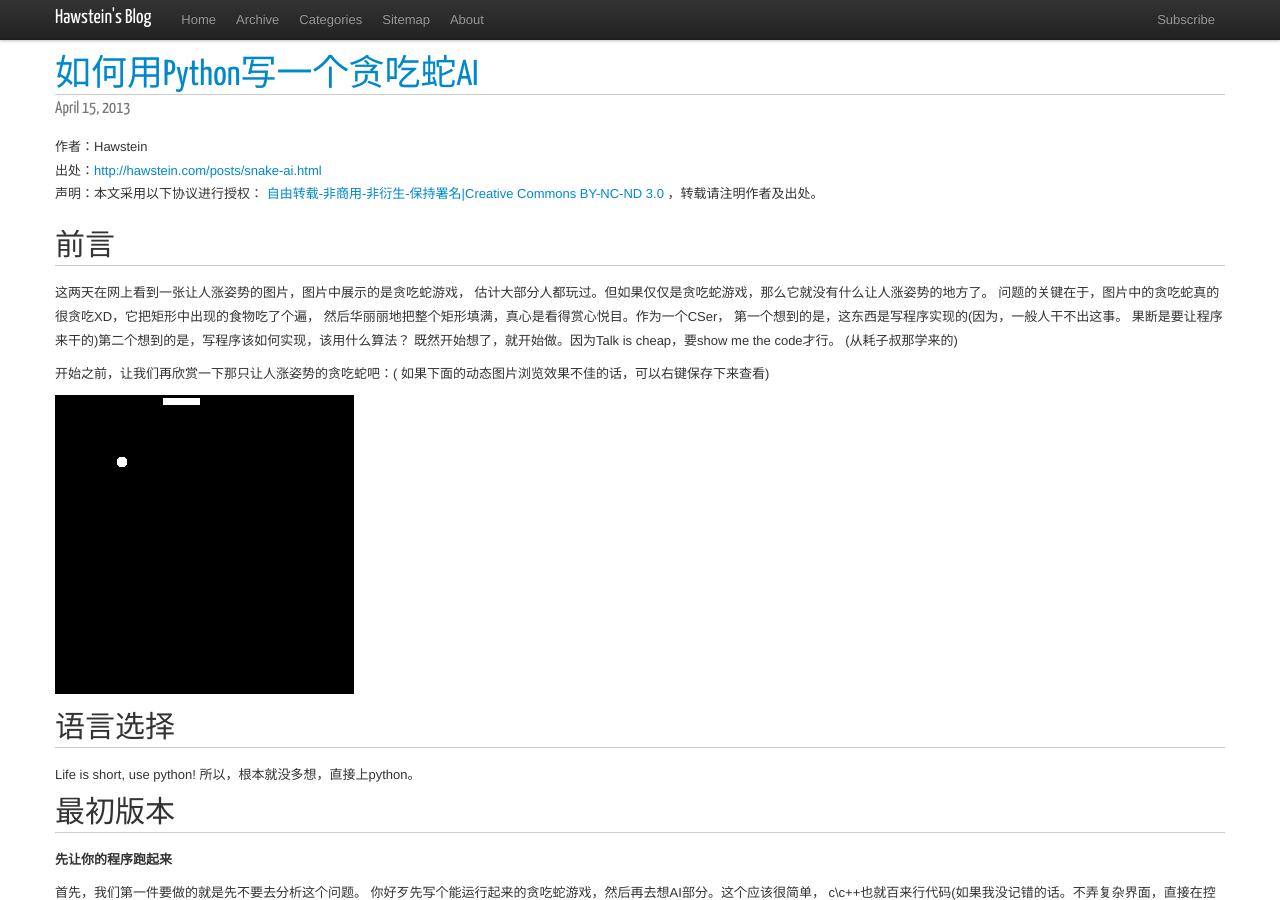
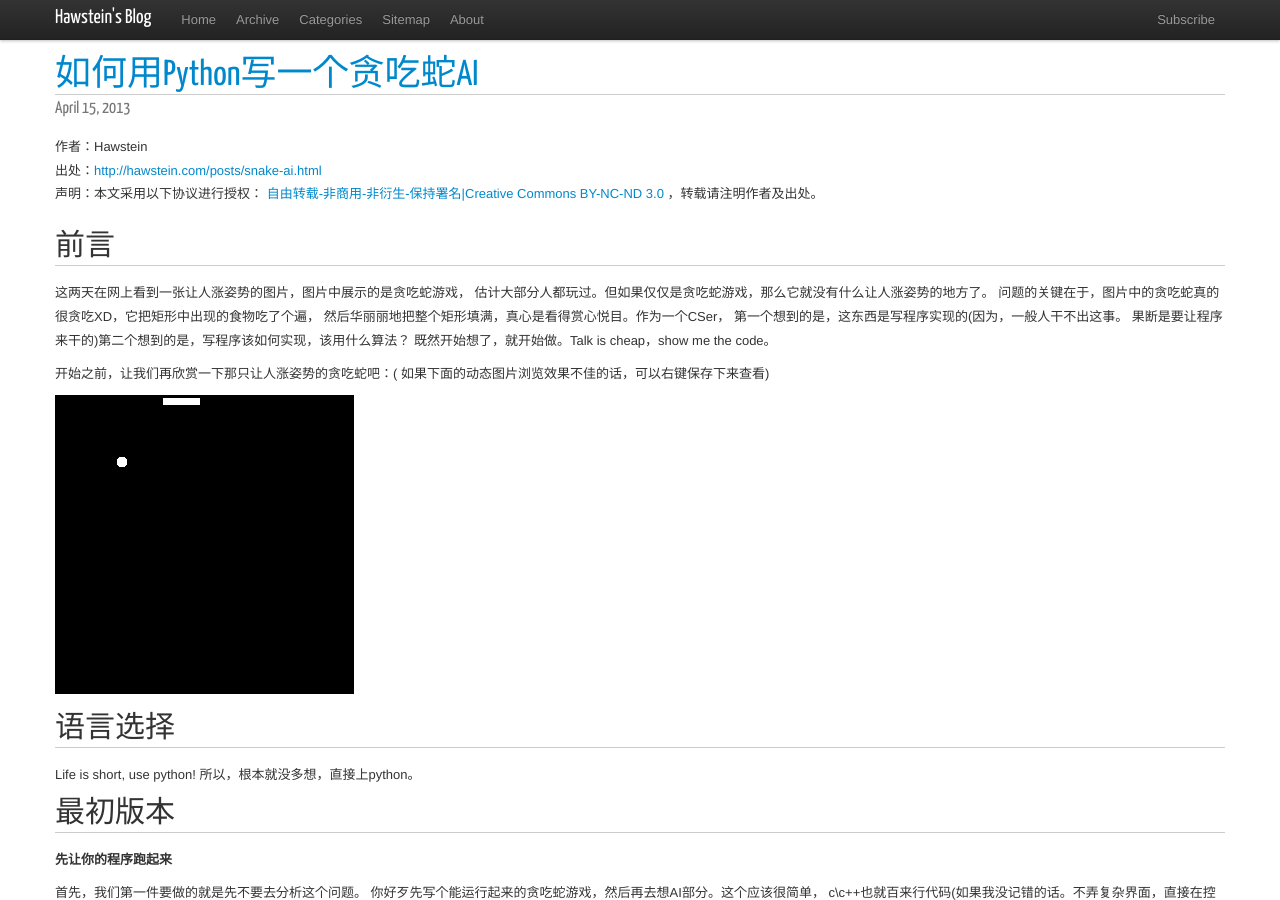
Before and after one commit to Hawstein/hawstein.github.com, a Jekyll site: the page built from _posts/2013/2013-4-15-snake-ai.md, in a window 1280 px wide and 900 px high. Built offline with Jekyll 4.4.1, drawn with Linux system fonts in a browser that asks for light colours; nearby versions of some CDN libraries; comment, search, counter and statistics services are not loaded.

Commit message:
update post snake-ai

```diff
--- a/_posts/2013/2013-4-15-snake-ai.md
+++ b/_posts/2013/2013-4-15-snake-ai.md
@@ -12,8 +12,7 @@ title: 如何用Python写一个贪吃蛇AI
 然后华丽丽地把整个矩形填满，真心是看得赏心悦目。作为一个CSer，
 第一个想到的是，这东西是写程序实现的(因为，一般人干不出这事。
 果断是要让程序来干的)第二个想到的是，写程序该如何实现，该用什么算法？
-既然开始想了，就开始做。因为Talk is cheap，要show me the code才行。
-(从耗子叔那学来的)
+既然开始想了，就开始做。Talk is cheap，show me the code。
 
 开始之前，让我们再欣赏一下那只让人涨姿势的贪吃蛇吧：(
 如果下面的动态图片浏览效果不佳的话，可以右键保存下来查看)
```
